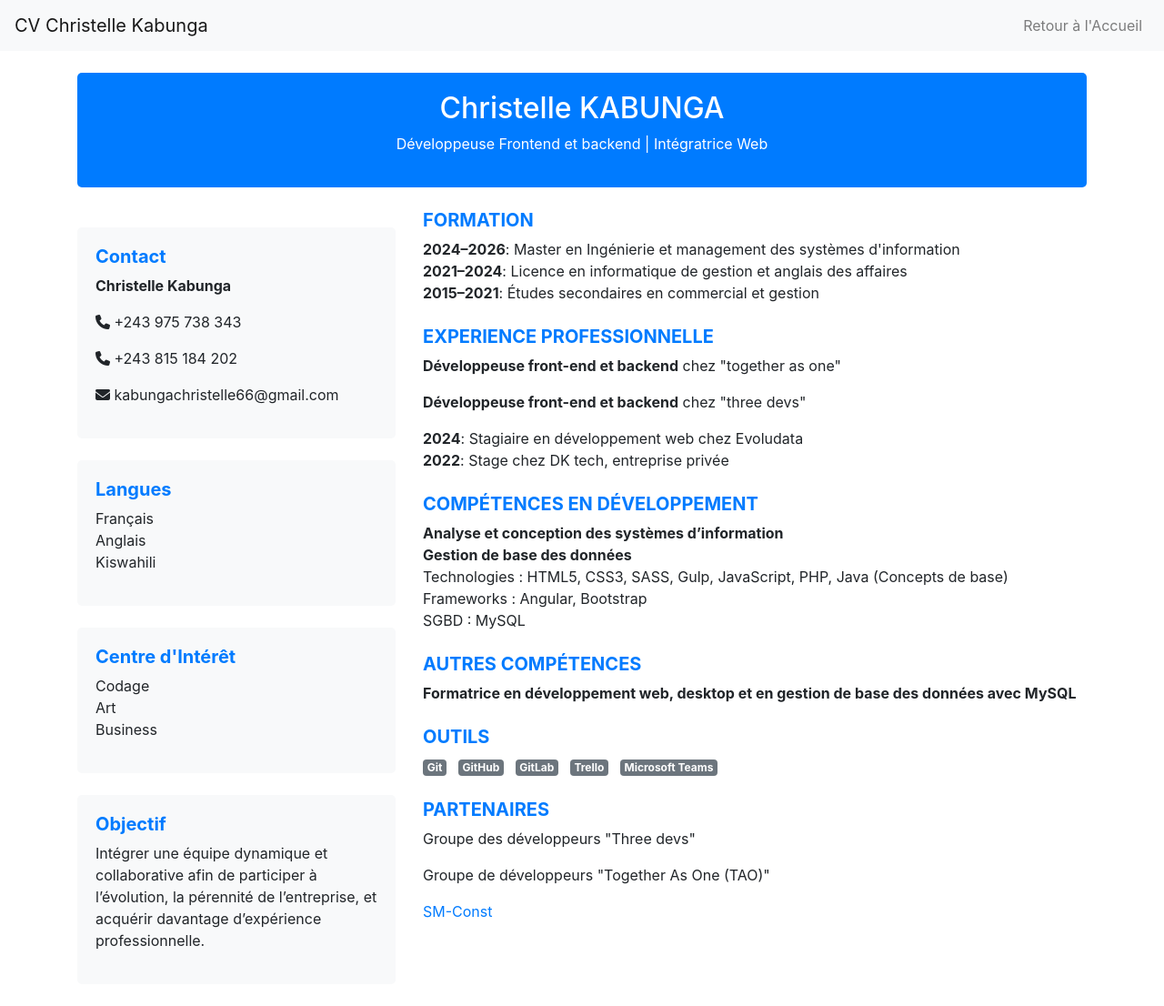
After one commit to christelle-kabunga/gestion_blogchris, a PHP site: page /cv.php in a window 1280 px wide. The commit adds this page. Shown: the whole page at 91% size. Run offline with PHP 8.4, Linux system fonts and the light colour scheme; some libraries are stand-ins or nearby versions.

Commit message:
add the file of cv

```diff
--- /dev/null
+++ b/cv.php
@@ -0,0 +1,149 @@
+<!DOCTYPE html>
+<html lang="fr">
+<head>
+    <meta charset="UTF-8">
+    <meta name="viewport" content="width=device-width, initial-scale=1.0">
+    <title>Christelle Kabunga - CV</title>
+    <link href="https://stackpath.bootstrapcdn.com/bootstrap/4.5.2/css/bootstrap.min.css" rel="stylesheet">
+    <style>
+        .header {
+            background-color: #007bff;
+            color: white;
+            padding: 20px;
+            text-align: center;
+            border-radius: 5px;
+        }
+        .contact-info, .languages, .interests, .objectives {
+            background-color: #f8f9fa;
+            padding: 20px;
+            border-radius: 5px;
+            margin-top: 20px;
+        }
+        .section-title {
+            color: #007bff;
+            font-weight: bold;
+        }
+    </style>
+</head>
+<body>
+
+    <!-- Menu de navigation -->
+    <nav class="navbar navbar-expand-lg navbar-light bg-light">
+        <a class="navbar-brand" href="#">CV Christelle Kabunga</a>
+        <button class="navbar-toggler" type="button" data-toggle="collapse" data-target="#navbarNav" aria-controls="navbarNav" aria-expanded="false" aria-label="Toggle navigation">
+            <span class="navbar-toggler-icon"></span>
+        </button>
+        <div class="collapse navbar-collapse" id="navbarNav">
+            <ul class="navbar-nav ml-auto">
+                <li class="nav-item">
+                    <a class="nav-link" href="index.php">Retour à l'Accueil</a>
+                </li>
+            </ul>
+        </div>
+    </nav>
+
+    <div class="container my-4">
+        <div class="header">
+            <h2>Christelle KABUNGA</h2>
+            <p>Développeuse Frontend et backend | Intégratrice Web</p>
+        </div>
+
+        <div class="row mt-4">
+            <div class="col-md-4">
+                <div class="contact-info">
+                    <h5 class="section-title">Contact</h5>
+                    <p><strong>Christelle Kabunga</strong></p>
+                    <p><i class="fas fa-phone"></i> +243 975 738 343</p>
+                    <p><i class="fas fa-phone"></i> +243 815 184 202</p>
+                    <p><i class="fas fa-envelope"></i> kabungachristelle66@gmail.com</p>
+                </div>
+
+                <div class="languages mt-4">
+                    <h5 class="section-title">Langues</h5>
+                    <ul class="list-unstyled">
+                        <li>Français</li>
+                        <li>Anglais</li>
+                        <li>Kiswahili</li>
+                    </ul>
+                </div>
+
+                <div class="interests mt-4">
+                    <h5 class="section-title">Centre d'Intérêt</h5>
+                    <ul class="list-unstyled">
+                        <li>Codage</li>
+                        <li>Art</li>
+                        <li>Business</li>
+                    </ul>
+                </div>
+
+                <div class="objectives mt-4">
+                    <h5 class="section-title">Objectif</h5>
+                    <p>Intégrer une équipe dynamique et collaborative afin de participer à l’évolution, la pérennité de l’entreprise, et acquérir davantage d’expérience professionnelle.</p>
+                </div>
+            </div>
+
+            <div class="col-md-8">
+                <div>
+                    <h5 class="section-title">FORMATION</h5>
+                    <ul class="list-unstyled">
+                        <li><strong>2024–2026</strong>: Master en Ingénierie et management des systèmes d'information</li>
+                        <li><strong>2021–2024</strong>: Licence en informatique de gestion et anglais des affaires</li>
+                        <li><strong>2015–2021</strong>: Études secondaires en commercial et gestion</li>
+                    </ul>
+                </div>
+
+                <div class="mt-4">
+                    <h5 class="section-title">EXPERIENCE PROFESSIONNELLE</h5>
+                    <p><strong>Développeuse front-end et backend</strong> chez "together as one"</p>
+                    <p><strong>Développeuse front-end et backend</strong> chez "three devs"</p>
+                    <ul class="list-unstyled">
+                        <li><strong>2024</strong>: Stagiaire en développement web chez Evoludata</li>
+                        <li><strong>2022</strong>: Stage chez DK tech, entreprise privée</li>
+                    </ul>
+                </div>
+
+                <div class="mt-4">
+                    <h5 class="section-title">COMPÉTENCES EN DÉVELOPPEMENT</h5>
+                    <ul class="list-unstyled">
+                        <li><strong>Analyse et conception des systèmes d’information</strong></li>
+                        <li><strong>Gestion de base des données</strong></li>
+                        <li>Technologies : HTML5, CSS3, SASS, Gulp, JavaScript, PHP, Java (Concepts de base)</li>
+                        <li>Frameworks : Angular, Bootstrap</li>
+                        <li>SGBD : MySQL</li>
+                    </ul>
+                </div>
+
+                <div class="mt-4">
+                    <h5 class="section-title">AUTRES COMPÉTENCES</h5>
+                    <ul class="list-unstyled">
+                        <li><strong>Formatrice en développement web, desktop et en gestion de base des données avec MySQL</strong></li>
+                    </ul>
+                </div>
+
+                <div class="mt-4">
+                    <h5 class="section-title">OUTILS</h5>
+                    <ul class="list-inline">
+                        <li class="list-inline-item badge badge-secondary">Git</li>
+                        <li class="list-inline-item badge badge-secondary">GitHub</li>
+                        <li class="list-inline-item badge badge-secondary">GitLab</li>
+                        <li class="list-inline-item badge badge-secondary">Trello</li>
+                        <li class="list-inline-item badge badge-secondary">Microsoft Teams</li>
+                    </ul>
+                </div>
+
+                <div class="mt-4">
+                    <h5 class="section-title">PARTENAIRES</h5>
+                    <p>Groupe des développeurs "Three devs"</p>
+                    <p>Groupe de développeurs "Together As One (TAO)"</p>
+                    <p><a href="https://sm-const.github.io/smconst/">SM-Const</a></p>
+                </div>
+            </div>
+        </div>
+    </div>
+
+    <script src="https://kit.fontawesome.com/a076d05399.js"></script>
+    <script src="https://code.jquery.com/jquery-3.5.1.slim.min.js"></script>
+    <script src="https://cdn.jsdelivr.net/npm/@popperjs/core@2.9.2/dist/umd/popper.min.js"></script>
+    <script src="https://stackpath.bootstrapcdn.com/bootstrap/4.5.2/js/bootstrap.min.js"></script>
+</body>
+</html>
```
Also changed, not shown: index.php (+17 -32 lines).
